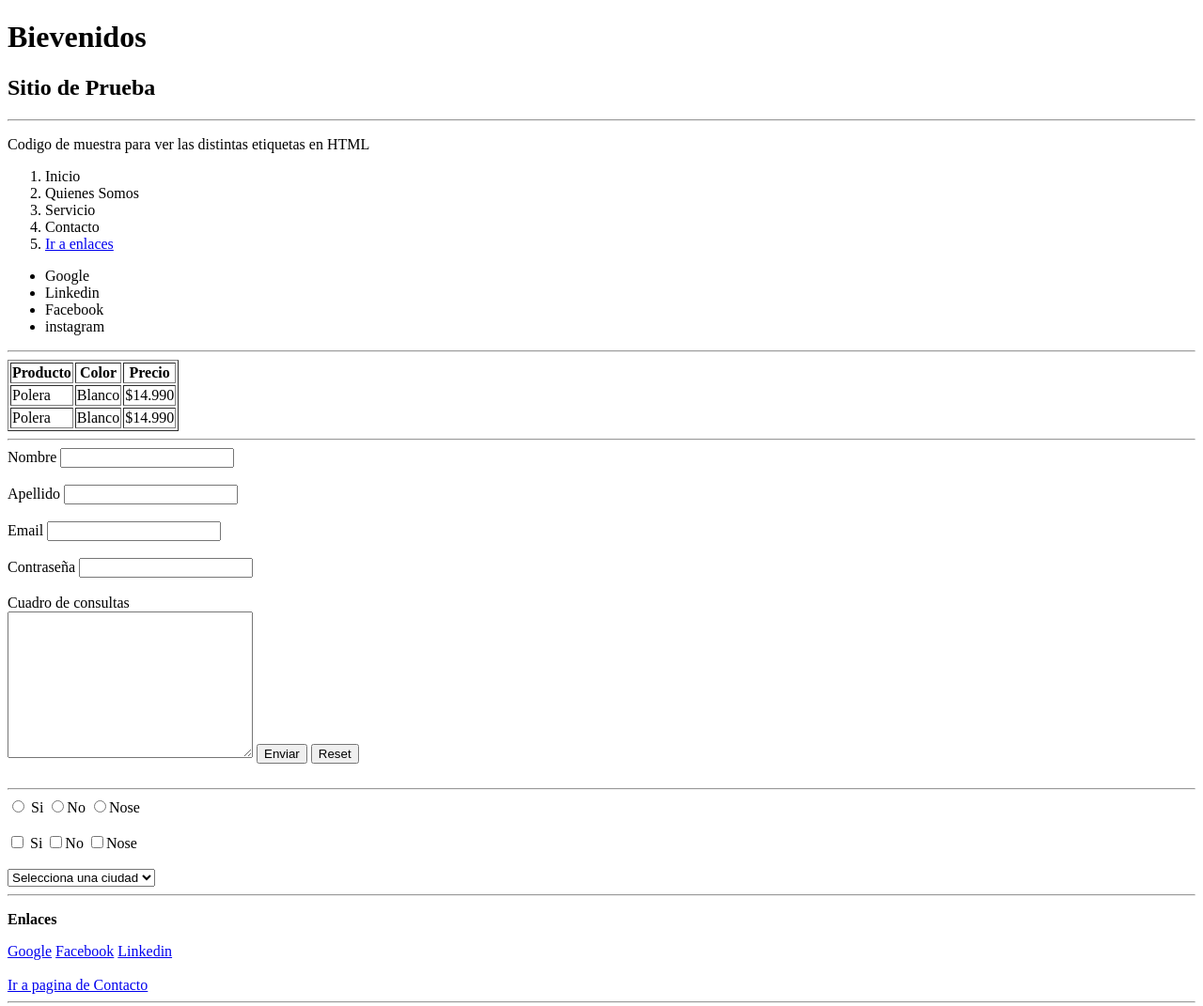
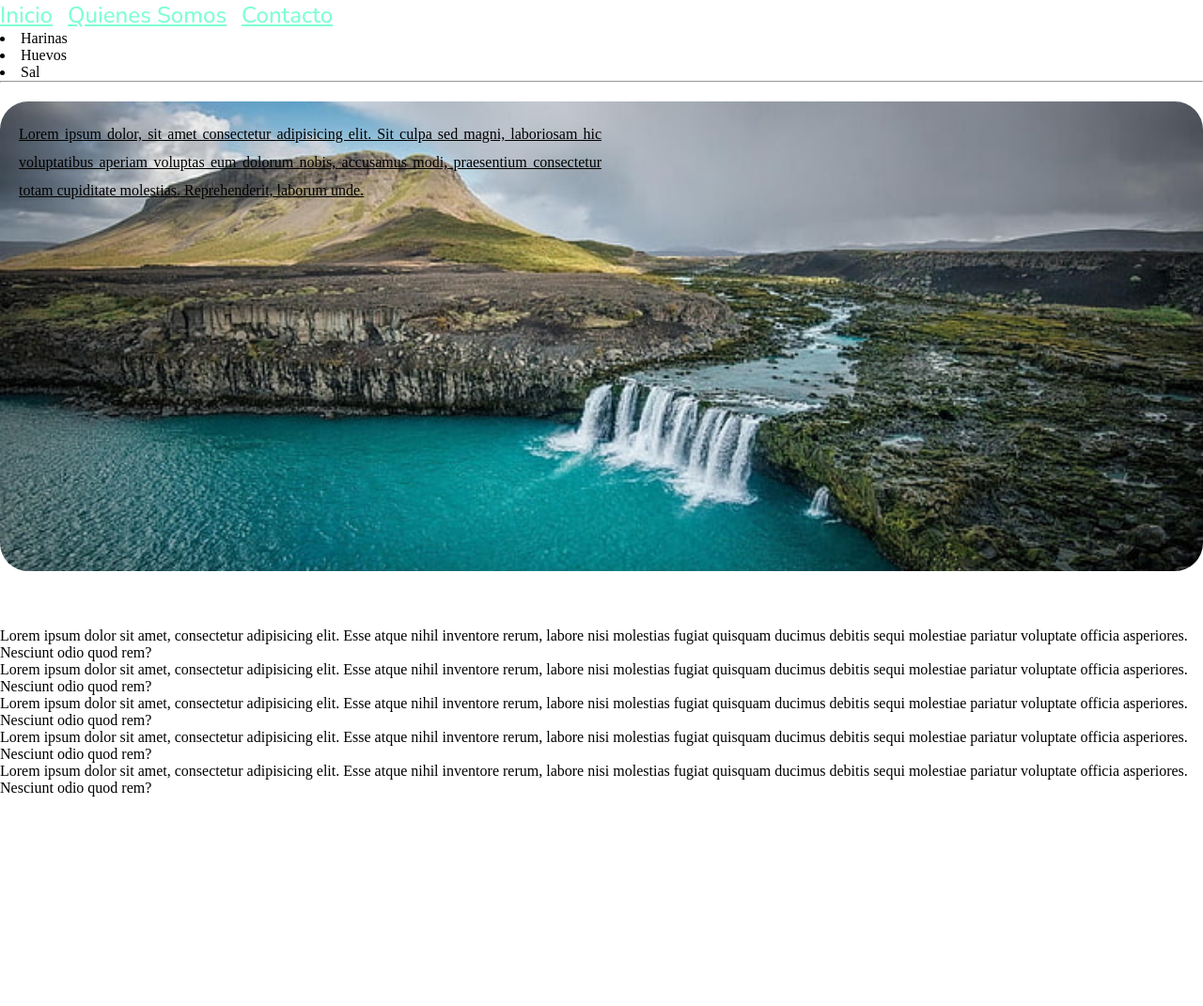
Before and after one commit to Orlando0992/Desarrollo_Web, a plain HTML site: page Desarrollo_Web/index.html in a window 1280 px wide. Shown: the top 1071 px of the page at 94% size. After the commit the page ends 848 px from the top, so only its background shows below. Drawn offline with nearby package versions, Linux system fonts and the light colour scheme.

Commit message:
Subida clase 3 - propiedades CSS

```diff
--- /dev/null
+++ b/Desarrollo_Web/assets/css/style.css
@@ -0,0 +1,52 @@
+@import url('https://fonts.googleapis.com/css2?family=Nunito:wght@200;300;400;500;600;700;800;900&display=swap');
+
+* {
+    padding: 0;
+    margin: 0;
+    box-sizing: border-box;
+}
+
+
+.menu {
+    list-style-type: none;
+    font-weight: 500;
+    font-size: 24px;
+}
+
+.menu li {
+    display: inline;
+    margin-right: 10px;
+}
+
+.menu li a {
+    color: aquamarine;
+    font-family: 'Nunito', sans-serif;
+
+}
+
+.ingredientes {
+    list-style-position: inside;
+}
+
+.caja {
+    width: 100%;
+
+    height: 500px;
+    background-color: #a8579b;
+    margin: 20px 0 60px 0;
+    padding: 20px 20px 20px 20px;
+
+    background-image: url("../img/paisaje.jpg");
+    background-size: cover;
+    background-repeat: no-repeat;
+    background-position: center center;
+    background-attachment: fixed;
+    border-radius: 30px;
+}
+
+.caja p {
+    text-align: justify;
+    line-height: 30px;
+    text-decoration:underline;
+    width: 50%;
+}
--- /dev/null
+++ b/Desarrollo_Web/assets/css/style_muestra.css
@@ -0,0 +1,6 @@
+body {
+    padding: 0;
+    margin: 0;
+    font-family: Arial, Helvetica, sans-serif;
+    background-color: silver;
+}
--- a/Desarrollo_Web/index.html
+++ b/Desarrollo_Web/index.html
@@ -1,146 +1,49 @@
 <!DOCTYPE html>
 <html lang="en">
-
 <head>
     <meta charset="UTF-8">
     <meta name="viewport" content="width=device-width, initial-scale=1.0">
-    <title>Coder House</title>
-    <link rel="shortcut icon" href="assets/img/Bandera.png" type="image/x-icon">
+    <title>Codigo</title>
+    <link rel="stylesheet" href="assets/css/style.css">
 </head>
 <body>
-    <div>
-        <h1>Bievenidos</h1>
-        <h2>Sitio de Prueba</h2>
-    </div>
+    <nav>
+        <ul class="menu">
+            <li><a href="index.html">Inicio</a></li>
+            <li><a href="quienes_somos.html">Quienes Somos</a></li>
+            <li><a href="contacto.html">Contacto</a></li>
+        </ul>
+    </nav>
+
+    <ul class="ingredientes">
+        <li>Harinas</li>
+        <li>Huevos</li>
+        <li>Sal</li>
+    </ul>
 
     <hr>
 
-    <p>Codigo de muestra para ver las distintas etiquetas en HTML</p>
+    <div class="caja">
+        <p>
+            Lorem ipsum dolor, sit amet consectetur adipisicing elit. Sit culpa sed magni, laboriosam hic voluptatibus aperiam voluptas eum dolorum nobis, accusamus modi, praesentium consectetur totam cupiditate molestias. Reprehenderit, laborum unde.
+        </p>
+    </div>
 
-    <!--Lista ordenada-->
-    <ol>
-        <li>Inicio</li>
-        <li>Quienes Somos</li>
-        <li>Servicio</li>
-        <li>Contacto</li>
-        <li>
-            <a href=#enlaces>Ir a enlaces</a>
-        </li>
-    </ol>
-    <!--Lista desordenada-->
-    <ul>
-        <li>Google</li>
-        <li>Linkedin</li>
-        <li>Facebook</li>
-        <li>instagram</li>
-    </ul>
-
-    <hr>
-    <!--Armado de tabla-->
-    <table border="1">
-        <tr>
-            <th>Producto</th>
-            <th>Color</th>
-            <th>Precio</th>
-        </tr>
-        <tr>
-            <td>Polera</td>
-            <td>Blanco</td>
-            <td>$14.990</td>
-        </tr>
-        <tr>
-            <td>Polera</td>
-            <td>Blanco</td>
-            <td>$14.990</td>
-        </tr>
-    </table>
-
-    <hr>
-    <!--Cuadros para Formulario-->
-    <form>
-        <label for="nombre">Nombre</label>
-        <input type="text" id="nombre" required>
-        <br>
-        <br>
-        <label for="apellido">Apellido</label>
-        <input type="text" id="apellido" required>
-        <br>
-        <br>
-        <label for="email">Email</label>
-        <input type="email" id="email" required>
-        <br>
-        <br>
-        <label for="constraseña">Contraseña</label>
-        <input type="password" id="constraseña" required>
-        <br>
-        <br>
-            <!--Cuadro de consultas-->
-        <label for="mensaje">Cuadro de consultas</label> <br>
-        <textarea name="" id="mensaje" cols="30" rows="10"></textarea>
-        <button type="submit">Enviar</button>
-        <button type="reset">Reset</button>
-
-
-        <br>
-        <br>
-
-        <hr>
-        <label for="si">
-            <input type="radio" name="si/no" id=""> Si
-        </label>
-        <label for="no">
-            <input type="radio" name="si/no" id="">No
-        </label>
-        <label for="nose">
-            <input type="radio" name="si/no" id="">Nose
-        </label>
-
-        <br>
-        <br>
-        <!--        Seleccion Multiple-->
-        <label for="sicheck">
-            <input type="checkbox" name="sionocheck" id="sicheck"> Si
-        </label>
-        <label for="nocheck">
-            <input type="checkbox" name="sionocheck" id="nocheck">No
-        </label>
-        <label for="nosecheck">
-            <input type="checkbox" name="sionocheck" id="nosecheck">Nose
-        </label>
-
-        <br>
-        <br>
-
-        <select name="" id="">
-            <option disabled selected>Selecciona una ciudad</option>
-            <option>Valdivia</option>
-            <option>Osorno</option>
-            <option>Temuco</option>
-        </select>
-
-        <hr>
-        <p><strong id="enlaces">Enlaces</strong></p>
-        <!--        Enalaces        -->
-        <a href="https://www.google.com" target="_blank">Google</a>
-        <a href="https://www.facebook.com" target="_blank">Facebook</a>
-        <a href="https://www.lindekind.com" target="_blank">Linkedin</a>
-        <br>
-        <br>
-
-        <a href="contacto.html">Ir a pagina de Contacto</a>
-    </form>
-
-
-
-    <hr>
-    <p><strong id="enlaces">Logos</strong></p>
-    <img src="assets/img/facebook.png" alt="Facebook" width="100px" title="Fabook">
-    <img src="assets/img/instagram.jfif" alt="Instagram" width="100px" title="Instagram">
-    <img src="assets/img/Github.png" alt="Github" width="100px" title="Github">
-    <hr>
-
-    <p><strong id="enlaces">Video</strong></p>
-    <iframe width="560" height="315" src="https://www.youtube.com/embed/7LeYGpi9Xhc?si=_DIxsLkzsI509frg" title="YouTube video player" frameborder="0" allow="accelerometer; autoplay; clipboard-write; encrypted-media; gyroscope; picture-in-picture; web-share" allowfullscreen></iframe>
+    <p>
+        Lorem ipsum dolor sit amet, consectetur adipisicing elit. Esse atque nihil inventore rerum, labore nisi molestias fugiat quisquam ducimus debitis sequi molestiae pariatur voluptate officia asperiores. Nesciunt odio quod rem?
+    </p>
+    <p>
+        Lorem ipsum dolor sit amet, consectetur adipisicing elit. Esse atque nihil inventore rerum, labore nisi molestias fugiat quisquam ducimus debitis sequi molestiae pariatur voluptate officia asperiores. Nesciunt odio quod rem?
+    </p>
+    <p>
+        Lorem ipsum dolor sit amet, consectetur adipisicing elit. Esse atque nihil inventore rerum, labore nisi molestias fugiat quisquam ducimus debitis sequi molestiae pariatur voluptate officia asperiores. Nesciunt odio quod rem?
+    </p>
+    <p>
+        Lorem ipsum dolor sit amet, consectetur adipisicing elit. Esse atque nihil inventore rerum, labore nisi molestias fugiat quisquam ducimus debitis sequi molestiae pariatur voluptate officia asperiores. Nesciunt odio quod rem?
+    </p>
+    <p>
+        Lorem ipsum dolor sit amet, consectetur adipisicing elit. Esse atque nihil inventore rerum, labore nisi molestias fugiat quisquam ducimus debitis sequi molestiae pariatur voluptate officia asperiores. Nesciunt odio quod rem?
+    </p>
 
 </body>
 </html>
```
Also changed, not shown: Desarrollo_Web/codigo_muestra.html (added, +147 -0 lines), Desarrollo_Web/assets/img/paisaje.jpg (added).
